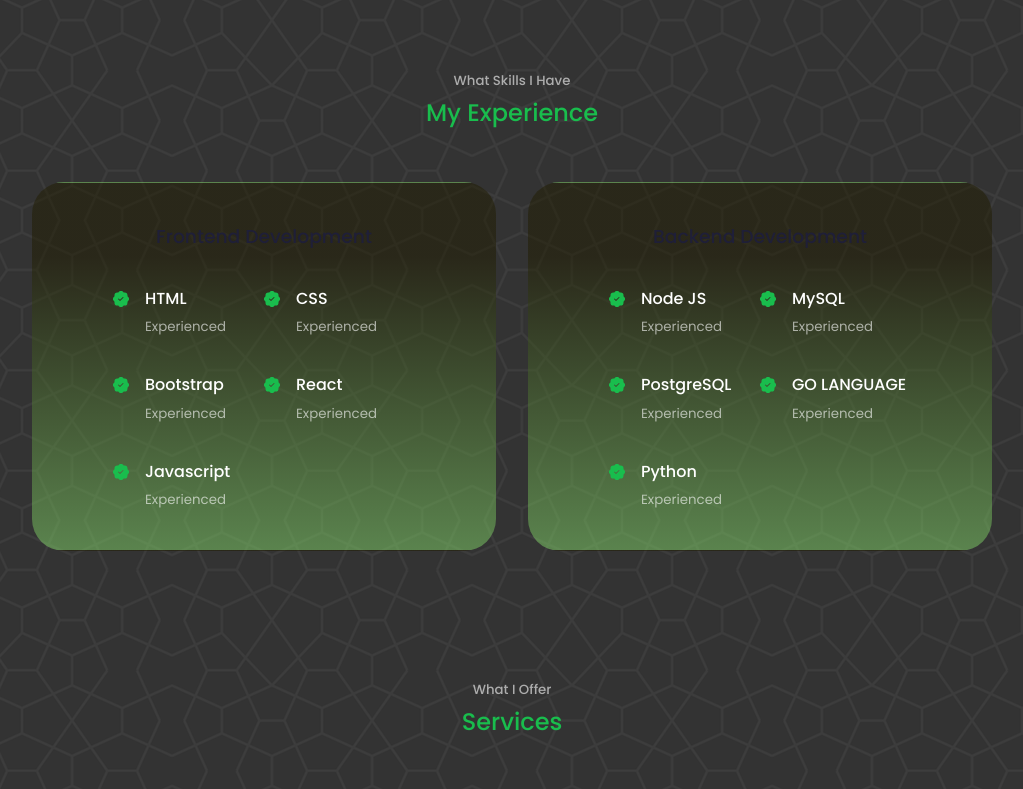
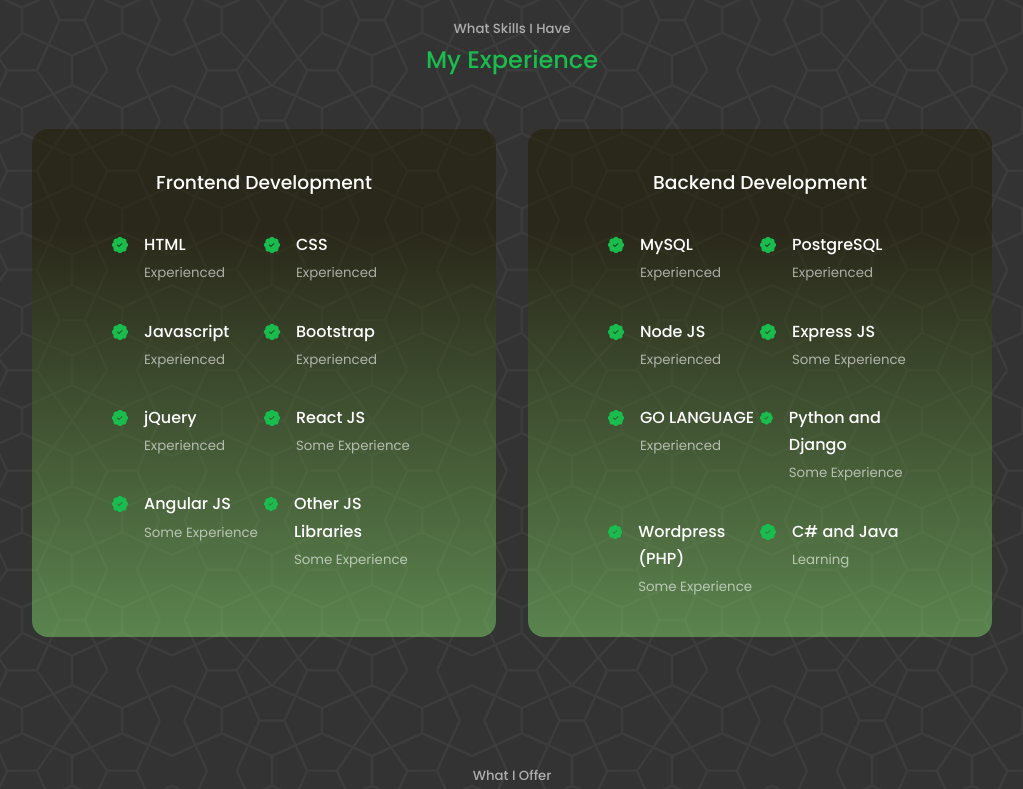
Before and after one commit to VkHyperNova/vk-portfolio, a React (Create React App) app: page / in a window 1280 px wide. Shown: the part 1880-2669 px from the top of the page, without its empty margins (128-1151 px from the left). Built offline with nearby package versions, Linux system fonts and the light colour scheme.

Commit message:
Experience section updated

```diff
--- a/src/components/about/About.jsx
+++ b/src/components/about/About.jsx
@@ -41,7 +41,7 @@
             I learn new things every day.
              Every project teaches me something new.
             I learn by doing.
-            Most of my project are my own ideas. <br/><br/>
+            Most of my project are my own ideas.
             I like backend stuff more than frontend.
             But I can do both. <br/><br/>
             My Goal is to be a Fullstack developer one day.
--- a/src/components/about/about.css
+++ b/src/components/about/about.css
@@ -65,7 +65,7 @@
 }
 
 .about__content p {
-    margin: 2rem 0 2.6rem;
+    margin: 1rem 0 2rem;
     color: var(--color-light);
 }
 
--- a/src/components/experience/Experience.jsx
+++ b/src/components/experience/Experience.jsx
@@ -8,10 +8,14 @@
       <h5>What Skills I Have</h5>
       <h2>My Experience</h2>
 
+
+      {/* Frontend */}
       <div className="container experience__container">
         <div className="experience__frontend">
           <h3>Frontend Development</h3>
           <div className="experience__content">
+
+            {/* HTML */}
             <article className="experience__details">
               <BsPatchCheckFill className='experience__details-icon'/>
               <div>
@@ -20,6 +24,7 @@
               </div>
             </article>
 
+            {/* CSS */}
             <article className="experience__details">
               <BsPatchCheckFill className='experience__details-icon'/>
               <div>
@@ -28,6 +33,16 @@
               </div>
             </article>
 
+            {/* JAVASCRIPT */}
+            <article className="experience__details">
+              <BsPatchCheckFill className='experience__details-icon'/>
+              <div>
+              <h4>Javascript</h4>
+              <small className="text-light">Experienced</small>
+              </div>
+            </article>
+
+            {/* Bootstrap */}
             <article className="experience__details">
               <BsPatchCheckFill className='experience__details-icon'/>
               <div>
@@ -36,26 +51,68 @@
               </div>
             </article>
 
+            {/* JQuery */}
             <article className="experience__details">
               <BsPatchCheckFill className='experience__details-icon'/>
               <div>
-              <h4>React</h4>
+              <h4>jQuery</h4>
               <small className="text-light">Experienced</small>
               </div>
             </article>
 
+            {/* React JS */}
             <article className="experience__details">
               <BsPatchCheckFill className='experience__details-icon'/>
               <div>
-              <h4>Javascript</h4>
-              <small className="text-light">Experienced</small>
+              <h4>React JS</h4>
+              <small className="text-light">Some Experience</small>
+              </div>
+            </article>
+
+            {/* Angular JS */}
+            <article className="experience__details">
+              <BsPatchCheckFill className='experience__details-icon'/>
+              <div>
+              <h4>Angular JS</h4>
+              <small className="text-light">Some Experience</small>
+              </div>
+            </article>
+
+            {/* Other JS Libraries*/}
+            <article className="experience__details">
+              <BsPatchCheckFill className='experience__details-icon'/>
+              <div>
+              <h4>Other JS Libraries</h4>
+              <small className="text-light">Some Experience</small>
               </div>
             </article>
           </div>
         </div>
+
+        {/* BACKEND */}
         <div className="experience__backend">
         <h3>Backend Development</h3>
           <div className="experience__content">
+
+            {/* MySQL */}
+            <article className="experience__details">
+              <BsPatchCheckFill className='experience__details-icon'/>
+              <div>
+              <h4>MySQL</h4>
+              <small className="text-light">Experienced</small>
+              </div>
+            </article>
+
+            {/* Postgres */}
+            <article className="experience__details">
+              <BsPatchCheckFill className='experience__details-icon'/>
+              <div>
+              <h4>PostgreSQL</h4>
+              <small className="text-light">Experienced</small>
+              </div>
+            </article>
+
+            {/* Node JS */}
             <article className="experience__details">
               <BsPatchCheckFill className='experience__details-icon'/>
               <div>
@@ -64,22 +121,16 @@
               </div>
             </article>
 
+            {/* Express JS */}
             <article className="experience__details">
               <BsPatchCheckFill className='experience__details-icon'/>
               <div>
-              <h4>MySQL</h4>
-              <small className="text-light">Experienced</small>
+              <h4>Express JS</h4>
+              <small className="text-light">Some Experience</small>
               </div>
             </article>
 
-            <article className="experience__details">
-              <BsPatchCheckFill className='experience__details-icon'/>
-              <div>
-              <h4>PostgreSQL</h4>
-              <small className="text-light">Experienced</small>
-              </div>
-            </article>
-
+            {/* GOLANG */}
             <article className="experience__details">
               <BsPatchCheckFill className='experience__details-icon'/>
               <div>
@@ -88,11 +139,30 @@
               </div>
             </article>
 
+            {/* Python */}
             <article className="experience__details">
               <BsPatchCheckFill className='experience__details-icon'/>
               <div>
-              <h4>Python</h4>
-              <small className="text-light">Experienced</small>
+              <h4>Python and Django</h4>
+              <small className="text-light">Some Experience</small>
+              </div>
+            </article>
+
+            {/* Wordpress and php */}
+            <article className="experience__details">
+              <BsPatchCheckFill className='experience__details-icon'/>
+              <div>
+              <h4>Wordpress (PHP)</h4>
+              <small className="text-light">Some Experience</small>
+              </div>
+            </article>
+
+            {/* C# and Java */}
+            <article className="experience__details">
+              <BsPatchCheckFill className='experience__details-icon'/>
+              <div>
+              <h4>C# and Java</h4>
+              <small className="text-light">Learning</small>
               </div>
             </article>
           </div>
--- a/src/components/experience/experience.css
+++ b/src/components/experience/experience.css
@@ -7,21 +7,19 @@
 .experience__container > div {
     background: var(--color-bg-variant);
     padding: 2.4rem 5rem;
-    border-radius: 2rem;
-    border: 1px solid transparent;
+    border-radius: 1rem;
     transition: var(--transition);
 }
 
 .experience__container > div:hover {
-    background: transparent;
-    border-color: var(--color-priamary-variant);
+    background: var(--color-bg-variant-reverse);
     cursor: default;
 }
 
 .experience__container > div h3 {
     text-align: center;
     margin-bottom: 2rem;
-    color: var(--color-bg);
+    color: var(--color-white);
 }
 
 .experience__content {
--- a/src/components/header/header.css
+++ b/src/components/header/header.css
@@ -48,7 +48,7 @@
 
 /* Scroll down */
 .scroll__down {
-    position: sticky;
+    position: absolute;
     right: -2.3rem;
     bottom: 5rem;
     transform: rotate(90deg);
```
